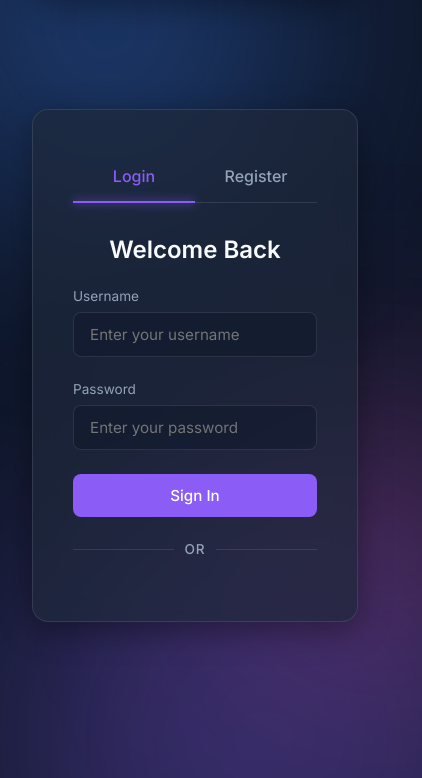
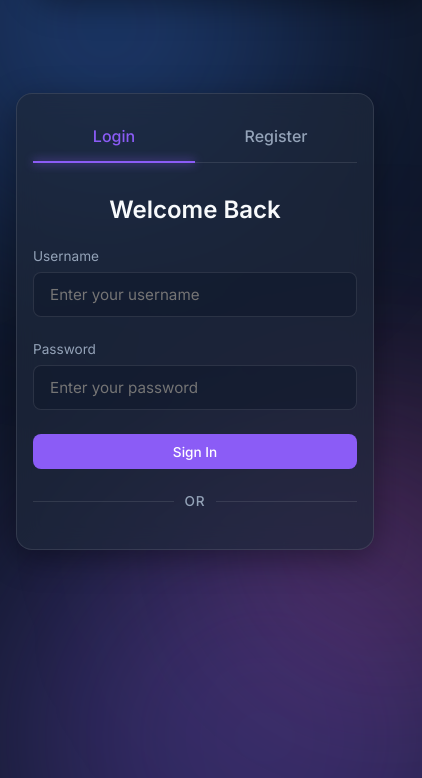
Before and after one commit to SUMIT-2006-MH/Datastes, a plain HTML site: page client/index.html in a window 390 px wide. Shown: the part 82-860 px from the top of the page, 422 px wide, since content can reach past the window. Drawn offline with Linux system fonts and the light colour scheme; no server answers.

Commit message:
style: full mobile responsiveness fix for admin panel

```diff
--- a/client/style.css
+++ b/client/style.css
@@ -463,3 +463,24 @@ p { color: var(--text-muted); line-height: 1.5; }
   justify-content: center;
   margin-top: 1rem;
 }
+
+/* Mobile Responsiveness */
+@media (max-width: 768px) {
+  .container {
+    padding: 1rem;
+    max-width: 100vw;
+    box-sizing: border-box;
+  }
+  .glass-panel, .admin-panel {
+    padding: 1rem;
+    width: 100%;
+    box-sizing: border-box;
+  }
+  .users-list-container {
+    max-width: 100%;
+  }
+  .btn {
+    padding: 0.6rem 1rem;
+    font-size: 0.85rem;
+  }
+}
```
